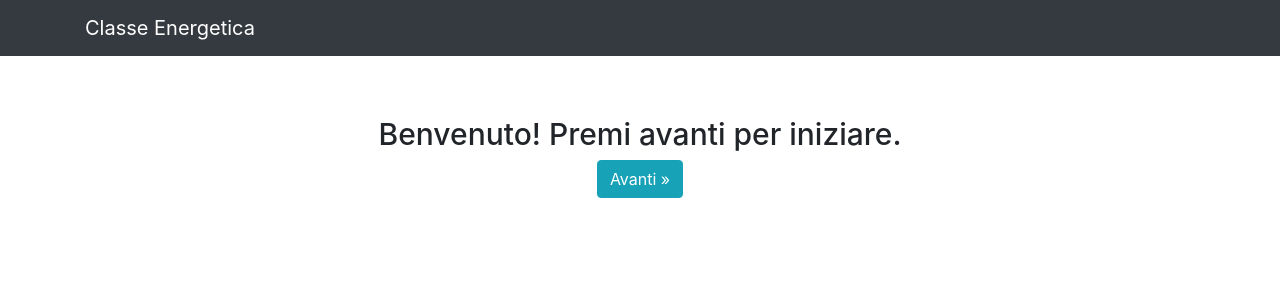
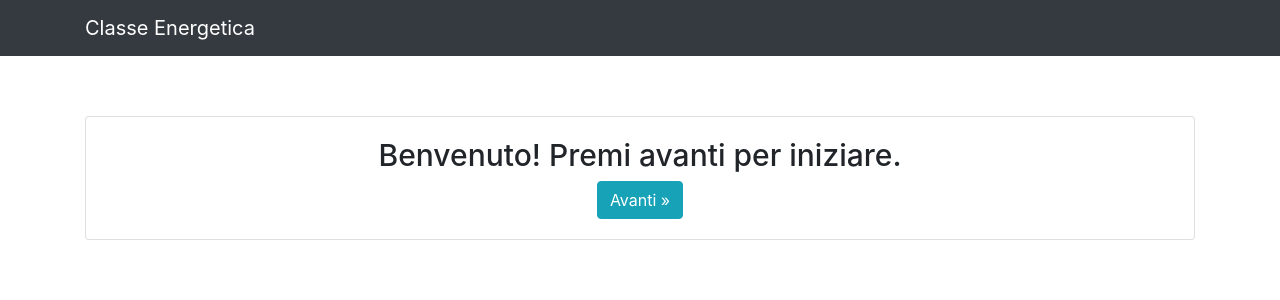
Before and after one commit to Vallo22/classe_energetica_project, an Angular app in the folder frontend/: page /home in a window 1280 px wide. Shown: the top 300 px of the page. Built offline with nearby package versions, Linux system fonts and the light colour scheme.

Commit message:
aggiustamenti grafici

```diff
--- a/frontend/src/app/home/home.component.html
+++ b/frontend/src/app/home/home.component.html
@@ -1,14 +1,22 @@
 <main role="main">
 
   <div class="container" style="margin-top:60px">
+    <div class="card my-5">
+      <div class="card-body">
 
-    <h1 style="font-size: 30px;">
-      Benvenuto! Premi avanti per iniziare.
-    </h1>
-    <div class="text-center">
-      <a class="btn btn-info" routerLink="/tipo-struttura" routerLinkActive="active" role="button">Avanti
+        <!-- SCRITTA -->
+        <h1 style="font-size: 30px;">
+        Benvenuto! Premi avanti per iniziare.
+        </h1>
+
+        <!-- PULSANTE -->
+        <div class="text-center">
+        <a class="btn btn-info" routerLink="/tipo-struttura" routerLinkActive="active" role="button">Avanti
             &raquo;</a>
-    </div><!-- /.class -->
-  </div><!-- /.class -->
+        </div>
+
+      </div>
+    </div>
+  </div>
 
 </main>
--- a/frontend/src/app/tipo-struttura/tipo-struttura.component.html
+++ b/frontend/src/app/tipo-struttura/tipo-struttura.component.html
@@ -1,5 +1,5 @@
 <div class="container">
-  <div class="titolo" style="text-align: center;margin-top: 30px; font-size: 30px;">
+  <div class="titolo" style="text-align: center; margin-top: 30px; font-size: 30px;">
     <p><b>INDIVIDUAZIONE DELLE STRUTTURE</b></p>
   </div>
   <div class="card my-5">
@@ -8,7 +8,7 @@
         <div class="form-group">
           <!-- STRUTTURA UNO -->
           <label for="struttura">
-            <p><b>Struttura</b></p>
+            <p><strong>Struttura</strong></p>
           </label>
           <select value="structure" class="form-control" id="structure" (change)="onChange($event.target.value)" name="struttura">
             <option selected disabled>
@@ -22,7 +22,7 @@
           <label></label>
 
           <!-- STRUTTURA DUE -->
-          <p><b>Struttura Due</b></p>
+          <p><strong>Struttura Due</strong></p>
           <select [(ngModel)]="selectedIndex" style="margin-top: 30px;" (change)="onChangeSecondo($event.target.value)" value="struttura" class="form-control" id="structure" name="struttura">
             <option [value]="i" *ngFor="let array2 of selectedElement; index as i">
               {{ array2.strutturaDue }}
@@ -32,7 +32,7 @@
           <label></label>
 
           <!-- STRUTTURA TRE -->
-          <p><b>Struttura Tre</b></p>
+          <p><strong>Struttura Tre</strong></p>
           <select [(ngModel)]="selectedIndexDue" style="margin-top: 30px;" value="struttura" class="form-control" id="structure" name="struttura">
             <option [value]="i" *ngFor="let array3 of selectedElementDue; index as i">
               {{ array3.strutturaTre }}
```
